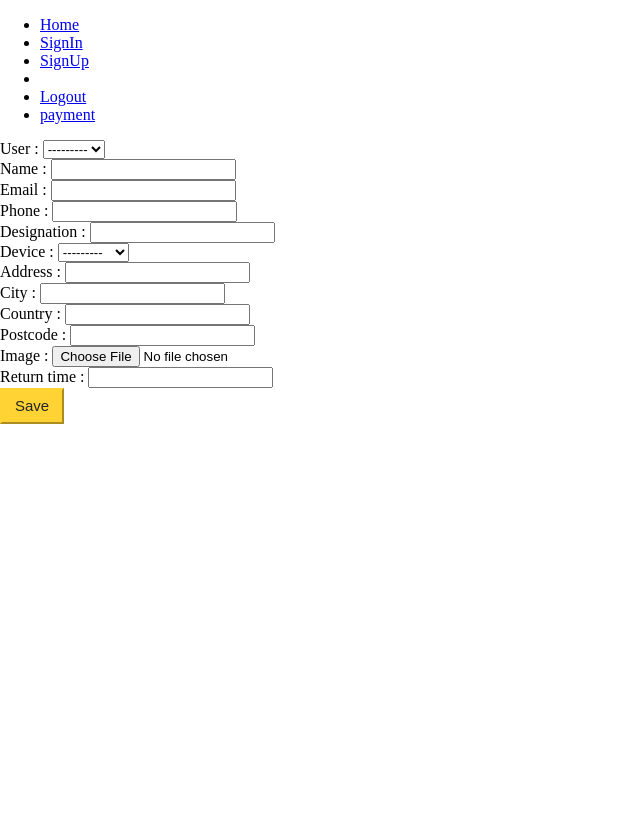
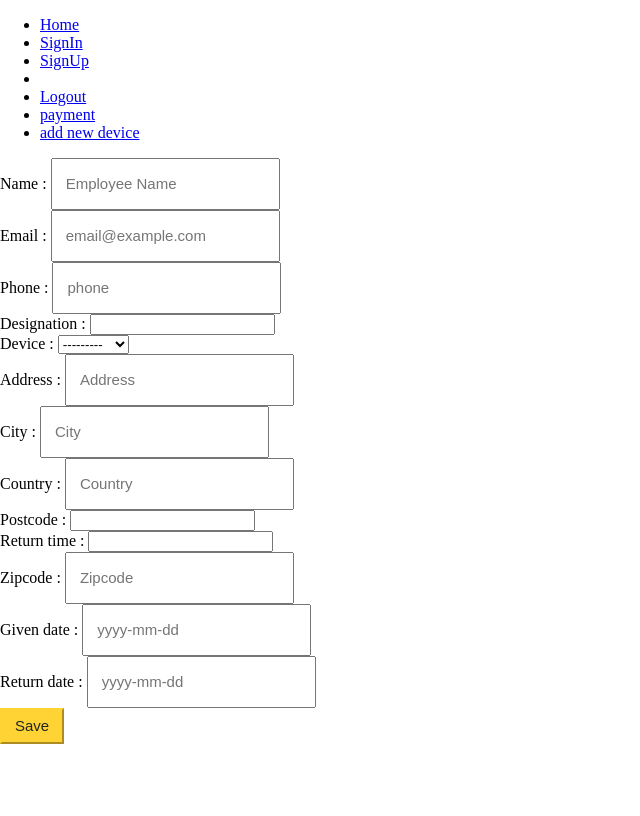
Before and after one commit to AB69D/track-corporate-assets, a Django app: page /add-employee/ in a window 1280 px wide. Shown: the whole page, without its empty margins (0-640 px from the left). Run offline with Django 3.2, Linux system fonts and the light colour scheme; data comes from the database, SQL or seed files in the repository; some libraries are stand-ins or nearby versions.

Commit message:
complete done add device and company name will automatic added to employee

```diff
--- a/track_assets/company/models.py
+++ b/track_assets/company/models.py
@@ -1,13 +1,15 @@
 from django.db import models
-
+from django.contrib.auth.models import User
+from django.utils.text import slugify
 # Create your models here.
 
-
+# device table user as a foreignkey
 class Device(models.Model):
-    name = models.CharField(max_length=100, blank=False, null=False)
+    user = models.ForeignKey(User, on_delete=models.CASCADE,blank=True, null=True)
+    name = models.CharField(max_length=100, blank=True, null=True)
     description = models.TextField(null=True, blank=True)
-    amount = models.IntegerField(null=False, blank=False)
-    image = models.ImageField(upload_to='Device')
+    amount = models.IntegerField(null=True, blank=True)
+    image = models.ImageField(upload_to='device')
 
     def __str__(self) -> str:
         return self.name
--- a/track_assets/company/urls.py
+++ b/track_assets/company/urls.py
@@ -4,5 +4,6 @@ from .views import *
 urlpatterns = [
     path("", EmployeesView.as_view(), name="home"),
     path("add-employee/", add_employee, name="add_employee"),
-    path("payment/", payment_getway, name="payment")
+    path("payment/", payment_getway, name="payment"),
+    path("add-device/", add_devices, name="add_devices")
 ]
--- a/track_assets/company/views.py
+++ b/track_assets/company/views.py
@@ -2,7 +2,15 @@ from django.shortcuts import render, redirect
 from employee.forms import *
 from django.views.generic import TemplateView
 from employee.models import *
+from django.http import HttpResponseRedirect ,HttpResponse
+from django.contrib import messages
+from django.contrib.auth.models import User
+from django.views.generic import TemplateView
+from .forms import *
 # Create your views here.
+
+
+
 
 # this class is for employe table
 class EmployeesView(TemplateView):
@@ -27,13 +35,15 @@ def add_employee(request):
     # user_data = User.objects.get(user = request.user)
     # user_data = User.objects.get(request.user.username)
     if request.method == 'POST':
-        if request.user.is_authenticated:
-            forms = Employee_form(request.POST,  request.FILES, instance=request.user)
+        device = Device.objects.filter(user = request.user)
+        forms = Employee_form(request.POST)
+        if forms.is_valid():
+            form_data = forms.save(commit=False)
+            form_data.user = request.user
+            forms.save()
+            forms.save_m2m()
 
-            if forms.is_valid():
-                forms.save()
-
-                return redirect('home')
+            return redirect('home')
     else:
         forms = Employee_form()
     context = {
@@ -51,3 +61,20 @@ def payment_getway(request):
     }
 
     return render(request, 'company/payment.html', context)
+
+
+def add_devices(request):
+    device_form = DevicesForm()
+    if request.method == 'POST':
+        device_form = DevicesForm(request.POST, request.FILES)
+        if device_form.is_valid():
+            device_form = device_form.save(commit=False)
+            device_form.user = request.user
+            device_form.save()
+            messages.success(request, 'Save Successfully !!')
+            return HttpResponseRedirect(request.path_info)
+
+    context = {
+        'device_form': device_form
+    }
+    return render(request, 'device/add_device.html', context)
--- a/track_assets/employee/forms.py
+++ b/track_assets/employee/forms.py
@@ -3,10 +3,22 @@ from django import forms
 
 class Employee_form(forms.ModelForm):
 
+     # device =  forms.MultipleChoiceField()
+    name = forms.CharField(widget=forms.TextInput(attrs={'class': 'form-control', 'placeholder': 'Employee Name'}), label='Name')
+    email = forms.EmailField(widget=forms.TextInput(attrs={'class': 'form-control', 'placeholder': 'email@example.com'}))
+    address = forms.CharField(widget=forms.TextInput(attrs={'class': 'form-control', 'placeholder': 'Address'}))
+    country = forms.CharField(widget=forms.TextInput(attrs={'class': 'form-control', 'placeholder': 'Country'}))
+    city = forms.CharField(widget=forms.TextInput(attrs={'class': 'form-control', 'placeholder': 'City'}))
+    zipcode = forms.CharField(widget=forms.TextInput(attrs={'class': 'form-control', 'placeholder': 'Zipcode'}))
+    phone = forms.CharField(widget=forms.TextInput(attrs={'class': 'form-control', 'placeholder': 'phone'}))
+    given_date = forms.DateField(widget=forms.DateInput(attrs={'class': 'form-control datetimepicker-input','placeholder': 'yyyy-mm-dd'}))
+    return_date = forms.DateField(widget=forms.DateInput(attrs={'class': 'form-control datetimepicker-input', 'placeholder': 'yyyy-mm-dd'}))
+    # is_paid = forms.BooleanField()
+
     class Meta:
         model = Employee
         fields = ('__all__')
-        exclude = ('is_return',)
+        exclude = ('user','is_return',)
 
 class payment_form(forms.ModelForm):
     class Meta:
--- a/track_assets/employee/models.py
+++ b/track_assets/employee/models.py
@@ -1,11 +1,12 @@
 from django.db import models
 from company.models import *
+from base.models import BaseModel
 from django.contrib.auth.models import User
 # Create your models here.
 
 # this is employee table
 class Employee(models.Model):
-    user = models.ForeignKey(User,on_delete=models.CASCADE, null=True, blank=True)
+    user = models.ForeignKey(User,on_delete=models.CASCADE, null=True)
     name = models.CharField(max_length=100, null=False, blank=False)
     email = models.EmailField(max_length=100, null=False, blank=False)
     phone = models.CharField(max_length=14, null=True, blank=True)
@@ -16,7 +17,7 @@ class Employee(models.Model):
     country = models.CharField(max_length=100, null=True, blank=True)
     postcode = models.CharField(max_length=100, null=True, blank=True)
     given_time  = models.DateTimeField(auto_now_add=True)
-    image = models.ImageField(upload_to='Employee')
+    # image = models.ImageField(upload_to='Employee')
     return_time = models.CharField(max_length=100)
     is_return = models.BooleanField(default=False)
 
@@ -39,3 +40,14 @@ class payment_way(models.Model):
 
     def __str__(self):
         return self.user.username
+
+
+
+class Device_Return(BaseModel):
+    employee_name = models.CharField(max_length=100, null=True, blank=True)
+    device_name = models.ForeignKey(Device, on_delete=models.CASCADE)
+    description = models.TextField(max_length=500, null=True, blank=True)
+
+
+    def __str__(self):
+        return self.employee_name
--- /dev/null
+++ b/track_assets/requirements.txt
@@ -0,0 +1,5 @@
+asgiref==3.6.0
+backports.zoneinfo==0.2.1
+Django==4.1.7
+Pillow==9.4.0
+sqlparse==0.4.3
--- a/track_assets/templates/base/base.html
+++ b/track_assets/templates/base/base.html
@@ -52,6 +52,7 @@
         <li><a href="">{{request.user.username}}</a></li>
         <li><a href="{% url 'logout' %}">Logout</a></li>
         <li><a href="{% url 'payment' %}">payment</a></li>
+        <li><a href="{% url 'add_devices' %}">add new device</a></li>
       </ul>
     </div>
 
```
Also changed, not shown: track_assets/company/forms.py (added, +18 -0 lines), track_assets/templates/device/add_device.html (added, +37 -0 lines), track_assets/company/migrations/0004_device_user_alter_device_amount_alter_device_image_and_more.py (added), track_assets/db.sqlite3, track_assets/employee/migrations/0007_alter_employee_user_device_return.py (added), track_assets/employee/migrations/0008_remove_employee_image.py (added), track_assets/public/static/device/Screenshot_from_2023-03-06_17-57-29.png (added).
